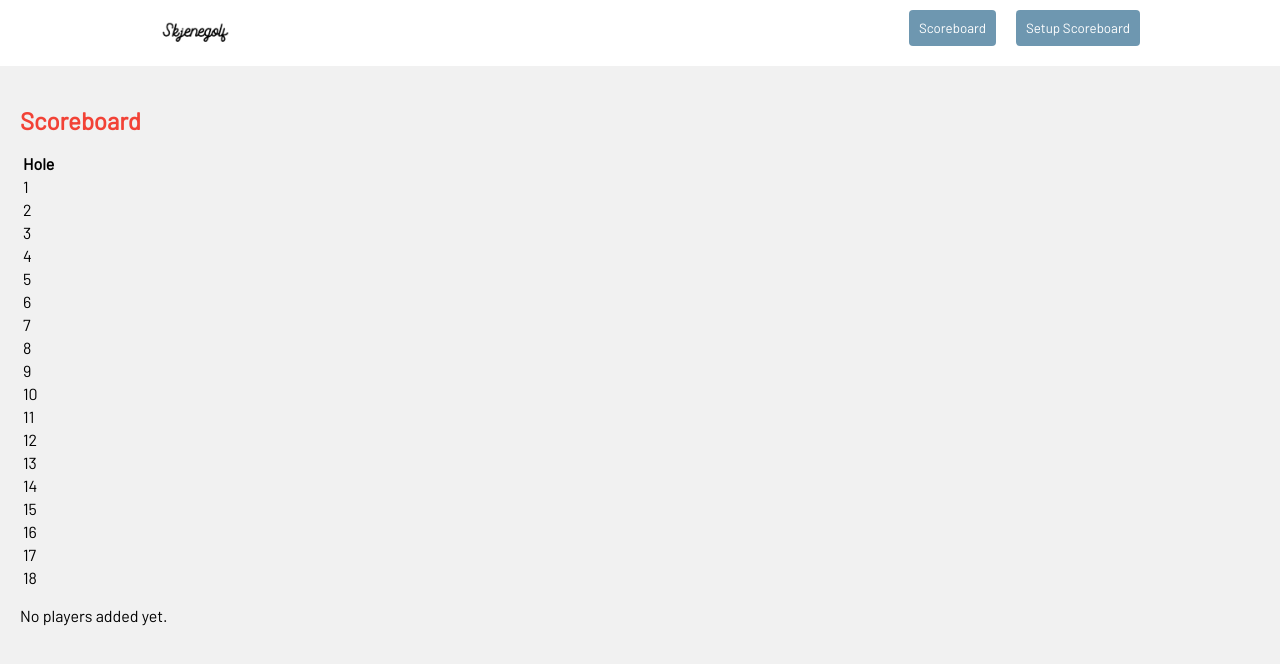
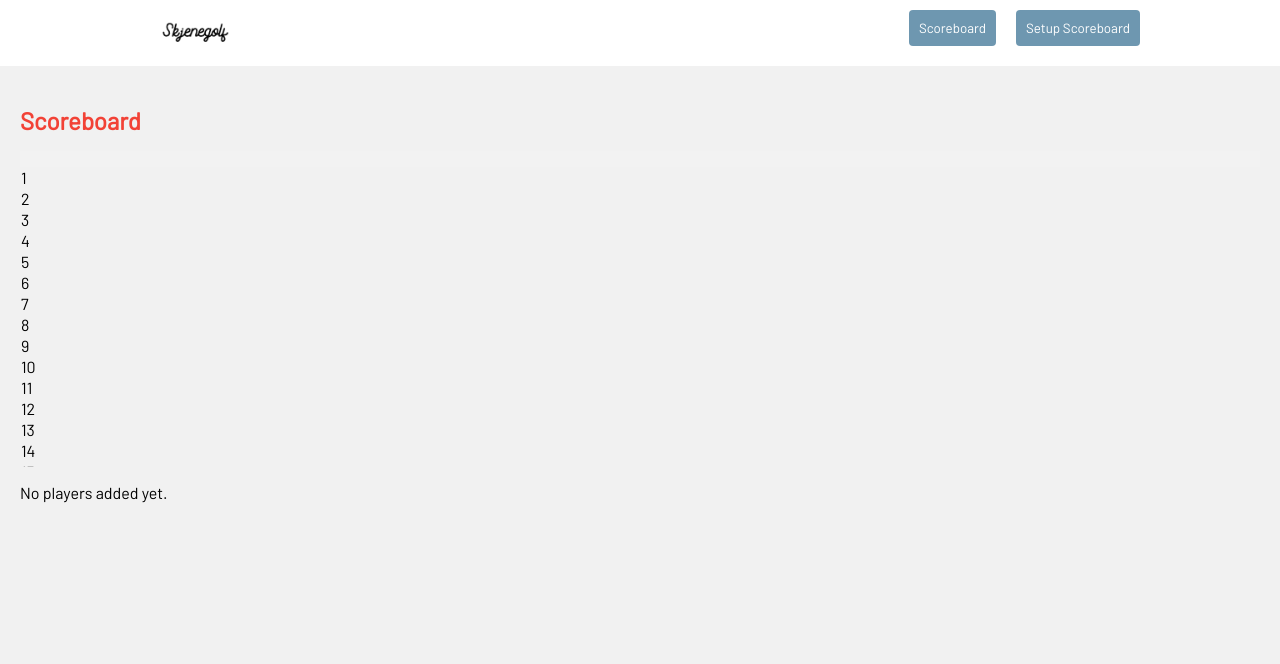
Before and after one commit to joarchris/skjenegolf, a React (Vite) app: page / in a window 1280 px wide. Shown: the top 664 px of the page. Built offline with nearby package versions, Linux system fonts and the light colour scheme.

Commit message:
added sticky table

```diff
--- a/src/components/Scoreboard.jsx
+++ b/src/components/Scoreboard.jsx
@@ -32,13 +32,15 @@ const Scoreboard = () => {
     <div>
       <h2>{trackName || 'Scoreboard'}</h2>
 
+      <div style={{ overflowX: 'auto' }}>
         <table>
           <thead>
             <tr>
-            <th>Hole</th>
+              <th>
                 {players.map((player) => (
                   <th key={player.id}>{player.name}</th>
                 ))}
+              </th>
             </tr>
           </thead>
           <tbody>
@@ -58,15 +60,14 @@ const Scoreboard = () => {
             ))}
           </tbody>
         </table>
-
+      </div>
       {players.length > 0 && (
         <div>
           <h2>Scoreboard</h2>
           <table>
             <thead>
               <tr>
-                <th>Player</th>
-                <th>Total Throws</th>
+                <span>Player Total Throws</span>
               </tr>
             </thead>
             <tbody>
--- a/src/index.css
+++ b/src/index.css
@@ -378,3 +378,31 @@ h2 {
   color: var(--rating);
   margin-bottom: 10px;
 }
+
+/* Add this CSS in a separate style file or in the component */
+table {
+  border-collapse: collapse;
+  width: 100%;
+  max-width: 100%;
+}
+
+thead {
+  background-color: #f2f2f2;
+  position: sticky;
+  top: 0;
+}
+
+th {
+  padding: 8px;
+  text-align: center;
+}
+
+td input {
+  width: 50px;
+}
+
+tbody {
+  display: block;
+  max-height: 300px; /* Set a max height for the tbody to enable scrolling */
+  overflow-y: scroll;
+}
```
Lines whose indentation alone changed are shown as unchanged.
